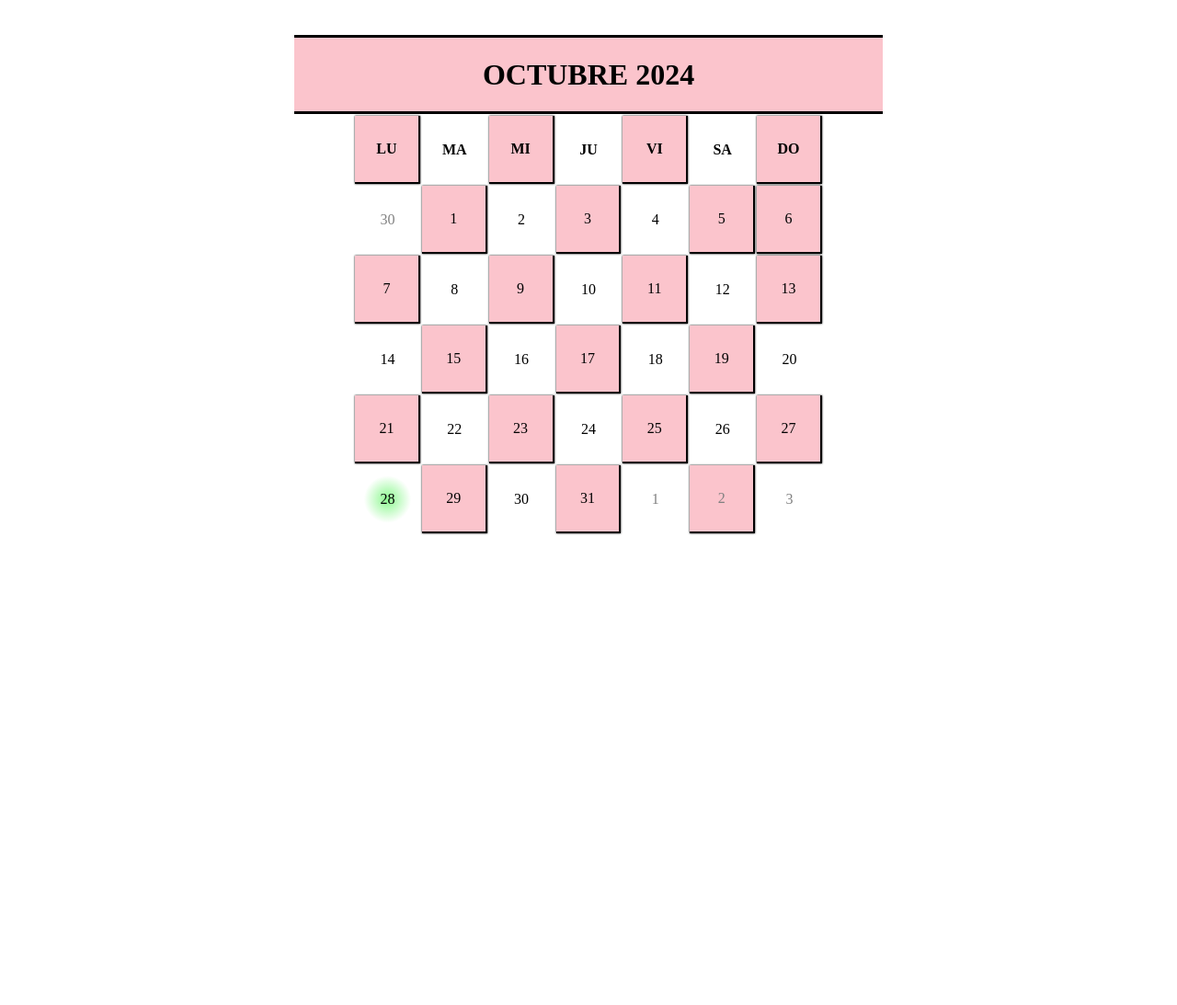
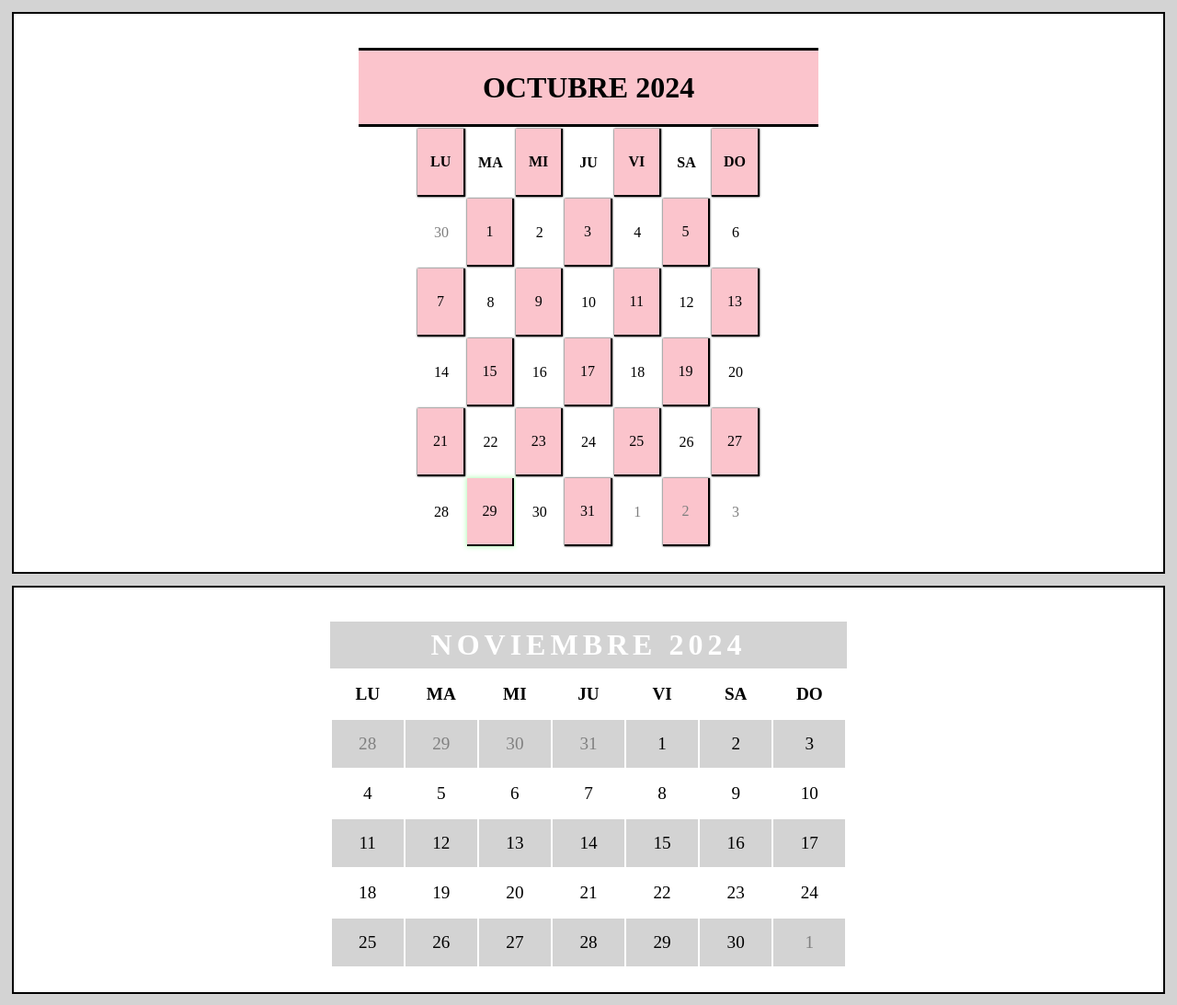
Before and after one commit to adriancesurform/DisInt2425, a plain HTML site: page Tema 2 - CSS3 - 31oct/calendario.html in a window 1280 px wide. Shown: the whole page at 92% size. Before the commit the page ends 800 px from the top, so only its background shows below. Drawn offline with Linux system fonts and the light colour scheme.

Commit message:
fin calendario

```diff
--- a/Tema 2 - CSS3 - 31oct/calendario.css
+++ b/Tema 2 - CSS3 - 31oct/calendario.css
@@ -1,18 +1,26 @@
 body {
     margin: 0;
+    background-color: #d3d3d3;
 }
 
-table {
-    width: 40%;
+.caja {
+    margin: 1%;
+    border: 2px solid black;
+    background-color: white;
+    padding-bottom: 2%;
+}
+
+.tabla-octubre {
+    width: 30%;
     margin: auto;
 }
 
 #table-title {
+    width: 40%;
     background-color: #fbc4cc;
     text-align: center;
     border-top: 3px solid black;
     border-bottom: 3px solid black;
-    width: 50%;
     margin: auto;
     margin-top: 3%;
 }
@@ -21,20 +29,20 @@ th, td {
     text-align: center;
 }
 
-td {
+.tabla-octubre td {
     height: 70px;
     width: 8%;
     transition: transform 0.06s ease-in-out;
 }
 
-td:hover {
+.tabla-octubre td:hover {
     transform: scale(1.2) rotate(3deg);
     background-color: #ffcccb;
     box-shadow: 0px 4px 10px rgba(0, 0, 0, 0.3);
 }
 
 
-th {
+.tabla-octubre th {
     background-color: #fbc4cc;
     font-size: 32px;
     border-top: 3px solid black;
@@ -67,18 +75,13 @@ th {
     border: 1px solid black !important;
 }
 
-#diaOtroMes1, #diaOtroMes2, #diaOtroMes3, #diaOtroMes4 {
+#diaOtroMes1, #diaOtroMes2, #diaOtroMes3, #diaOtroMes4, #diaOtroMes5, #diaOtroMes6, #diaOtroMes7, #diaOtroMes8, #diaOtroMes9 {
     color: gray;
 }
 
 #selected {
-    background: radial-gradient(circle, #8bf88e 0%, #ffffff 50%) !important;
-    animation: shake 0.3s ease !important;
-}
-
-#selected:hover {
-    border: none !important;
-    box-shadow: none !important;
+    animation: shake 1.5s ease-in-out !important;
+    box-shadow: 0px 0px 5px 1px #b9ffbb;
 }
 
 @keyframes shake {
@@ -88,3 +91,40 @@ th {
     75% { transform: scale(1.05); }
     100% { transform: scale(1); }
 }
+
+/* STYLES TABLA NOVIEMBRE */
+
+.tabla-noviembre {
+    width: 45%;
+    margin: auto;
+    font-size: larger;
+}
+
+#table-title2 {
+    background-color: #d3d3d3;
+    color: white;
+    text-align: center;
+    width: 45%;
+    margin: auto;
+    margin-top: 3%;
+    letter-spacing: 5px;
+}
+
+#table-title2 h1 {
+    padding: 7px;
+    margin: 0;
+}
+
+.tabla-noviembre td {
+    height: 50px;
+    width: 10%;
+    transition: transform 0.06s ease-in-out;
+}
+
+.diasSemana2 {
+    font-weight: bold;
+}
+
+.semana-larga {
+    background-color: #d3d3d3;
+}
--- a/Tema 2 - CSS3 - 31oct/calendario.html
+++ b/Tema 2 - CSS3 - 31oct/calendario.html
@@ -9,11 +9,12 @@
 </head>
 
 <body>
-
+    <div class="caja">
         <div id="table-title">
             <h1>OCTUBRE 2024</h1>
         </div>
-    <table>
+
+        <table class="tabla-octubre">
             <tbody>
                 <tr class="diasSemana" id="semana">
                     <td>LU</td>
@@ -31,7 +32,7 @@
                     <td>3</td>
                     <td class="diaDiferente">4</td>
                     <td>5</td>
-                <td>6</td>
+                    <td class="diaDiferente">6</td>
                 </tr>
                 <tr class="diasSemana">
                     <td>7</td>
@@ -61,8 +62,8 @@
                     <td>27</td>
                 </tr>
                 <tr class="diasSemana">
-                <td class="diaDiferente" id="selected">28</td>
-                <td>29</td>
+                    <td class="diaDiferente">28</td>
+                    <td id="selected">29</td>
                     <td class="diaDiferente">30</td>
                     <td>31</td>
                     <td class="diaDiferente" id="diaOtroMes2">1</td>
@@ -71,6 +72,75 @@
                 </tr>
             </tbody>
         </table>
+    </div>
+
+    <!-- NOVIEMBRE -->
+
+    <div class="caja">
+
+        <div id="table-title2">
+            <h1>NOVIEMBRE 2024</h1>
+        </div>
+        <table class="tabla-noviembre">
+            <tbody>
+                <tr class="diasSemana2">
+                    <td>LU</td>
+                    <td>MA</td>
+                    <td>MI</td>
+                    <td>JU</td>
+                    <td>VI</td>
+                    <td>SA</td>
+                    <td>DO</td>
+                </tr>
+                <tr class="semana-larga">
+                    <td id="diaOtroMes5">28</td>
+                    <td id="diaOtroMes6">29</td>
+                    <td id="diaOtroMes7">30</td>
+                    <td id="diaOtroMes8">31</td>
+                    <td>1</td>
+                    <td>2</td>
+                    <td>3</td>
+                </tr>
+                <tr class="semana-normal">
+                    <td>4</td>
+                    <td>5</td>
+                    <td>6</td>
+                    <td>7</td>
+                    <td>8</td>
+                    <td>9</td>
+                    <td>10</td>
+                </tr>
+                <tr class="semana-larga">
+                    <td>11</td>
+                    <td>12</td>
+                    <td>13</td>
+                    <td>14</td>
+                    <td>15</td>
+                    <td>16</td>
+                    <td>17</td>
+                </tr>
+                <tr class="semana-normal">
+                    <td>18</td>
+                    <td>19</td>
+                    <td>20</td>
+                    <td>21</td>
+                    <td>22</td>
+                    <td>23</td>
+                    <td>24</td>
+                </tr>
+                <tr class="semana-larga">
+                    <td>25</td>
+                    <td>26</td>
+                    <td>27</td>
+                    <td>28</td>
+                    <td>29</td>
+                    <td>30</td>
+                    <td id="diaOtroMes9">1</td>
+                </tr>
+            </tbody>
+        </table>
+    </div>
+
 
 </body>
 
```
Lines whose indentation alone changed are shown as unchanged.
